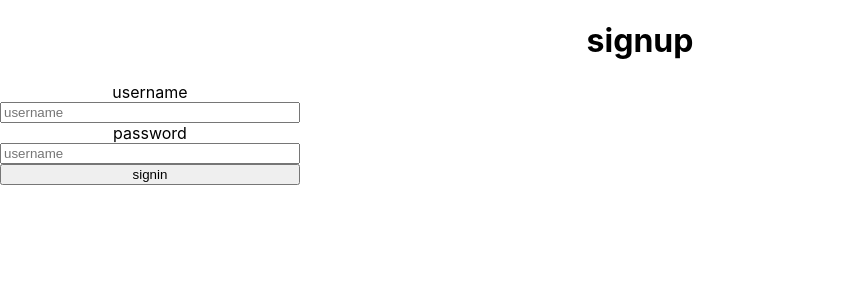
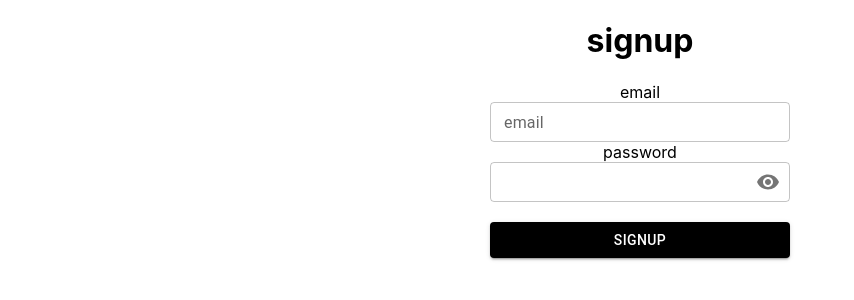
Before and after one commit to leoferreira89/github-discovery, a React (Create React App) app: page /signup in a window 1280 px wide. Shown: the top 300 px of the page, without its empty margins (0-854 px from the left). Built offline with nearby package versions, Linux system fonts and the light colour scheme; no server answers.

Commit message:
css fix and new token

```diff
--- a/src/components/authentication/signup.tsx
+++ b/src/components/authentication/signup.tsx
@@ -1,44 +1,73 @@
 import React, {useState} from 'react'
 import { createUserWithEmailAndPassword } from 'firebase/auth';
 import { auth } from '../../firebase';
+import { Button, IconButton, InputAdornment, OutlinedInput, TextField } from '@mui/material';
+import { VisibilityOff, Visibility } from '@mui/icons-material';
+import { useNavigate } from 'react-router-dom';
 
 export function SignUp({t}: {t: any}) {
     const [email, setEmail] = useState("");
     const [password, setPassword] = useState("");
+    const [showPassword, setShowPassword] = React.useState(false);
+    const navigate = useNavigate();
+
+const handleClickShowPassword = () => setShowPassword((show) => !show);
+    const handleMouseDownPassword = (event: React.MouseEvent<HTMLButtonElement>) => {
+        event.preventDefault();
+        };
 
 const signUp = (e: any) => {
     e.preventDefault();
     createUserWithEmailAndPassword(auth, email, password)
     .then((userCredencials) => {
         console.log('User credentials', userCredencials);
+        navigate('/discovery');
     }).catch((error: Error) => {
         console.log("Error while trying to login", error);
     })
 }
 
 return (
-    <div>
+    <div className="signInWrapper">
         <h1>{t("signup") || "Sign Up"}</h1>
         <form
         onSubmit={signUp}
         className="loginForm">
             <label className="">
-                {t("username") || "Username"}
+                {t("email") || "Email"}
             </label>
-            <input
+            <TextField
+                id="outlined-basic"
                 type='email'
-                placeholder={t("username") || "Enter your email"}
+                size="small"
+                label={t("email") || "Enter your email"}
+                variant="outlined"
                 value={email}
                 onChange={(event)=>{setEmail(event.target.value)}}
+            />
+            <label>{t("password") || "Password"}</label>
+            <OutlinedInput
+                    id="outlined-adornment-password"
+                    type={showPassword ? 'text' : 'password'}
+                    size="small"
+                    value={password}
+                    endAdornment={
+                    <InputAdornment position="end">
+                        <IconButton
+                            aria-label="toggle password visibility"
+                            onClick={handleClickShowPassword}
+                            onMouseDown={handleMouseDownPassword}
+                            edge="end"
+                            >
+                            {showPassword ? <VisibilityOff /> : <Visibility />}
+                        </IconButton>
+                    </InputAdornment>
+                    }
+                    label={t("enterPassword") || "Enter your password"}
+                    onChange={(event)=>{setPassword(event.target.value)}}
                 />
-            <label>{t("password") || "Password"}</label>
-            <input
-                type='password'
-                placeholder={t("username") || "Enter your password"}
-                value={password}
-                onChange={(event)=>{setPassword(event.target.value)}}
-                />
-                <button type="submit">{t("signin") || "Sign in"}</button>
+                <br/>
+                <Button type="submit" variant="contained" color="secondary">{t("signup") || "Sign up"}</Button>
         </form>
     </div>
 )
--- a/src/components/authentication/singin.tsx
+++ b/src/components/authentication/singin.tsx
@@ -1,4 +1,4 @@
-import { signInWithEmailAndPassword, updateProfile } from "firebase/auth";
+import { signInWithEmailAndPassword } from "firebase/auth";
 import React, {useState} from "react";
 import { auth } from '../../firebase';
 import { useNavigate } from 'react-router-dom';
@@ -30,7 +30,7 @@ export function SignIn({t}:{t: any}) {
 
     return (
         <div className="signInWrapper">
-            <h1>{t("signin") || "Sign In"}</h1>
+            <h1>{t("signin") || "Sign In"} -</h1>
             <form
             onSubmit={signIn}
             className="loginForm">
@@ -41,7 +41,7 @@ export function SignIn({t}:{t: any}) {
                     id="outlined-basic"
                     type='email'
                     size="small"
-                    label={t("username") || "Enter your email"}
+                    label={t("email") || "Enter your email"}
                     variant="outlined"
                     value={email}
                     onChange={(event)=>{setEmail(event.target.value)}}
--- a/src/services/http/requests.tsx
+++ b/src/services/http/requests.tsx
@@ -8,7 +8,7 @@ export const HTTPContext = createContext<any>(defaultValue);
 const baseUrl = 'https://api.github.com/search/repositories?q=';
 
 export const HTTPProvider = ({children}: any) => {
-    const token = process.env.GIT_TOKEN || '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';
+    const token = process.env.GIT_TOKEN || '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';
 
     const getRepositoriesByTopic = async ({topic, perPage = 10, page = 1, sort=''}: {topic: string, perPage: number, page: number, sort: string}) => {
         const axiosOptions = {headers: {
```
